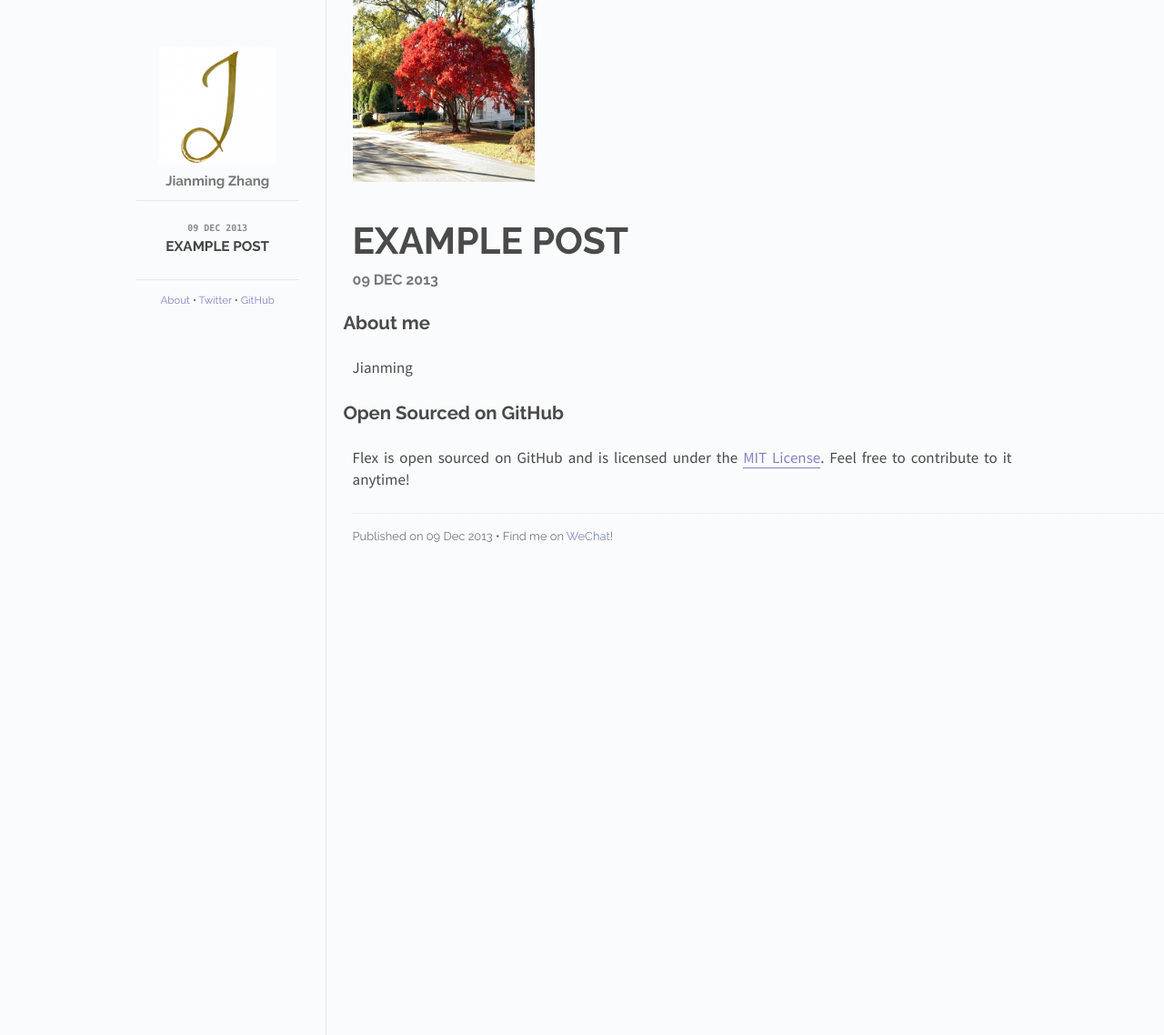
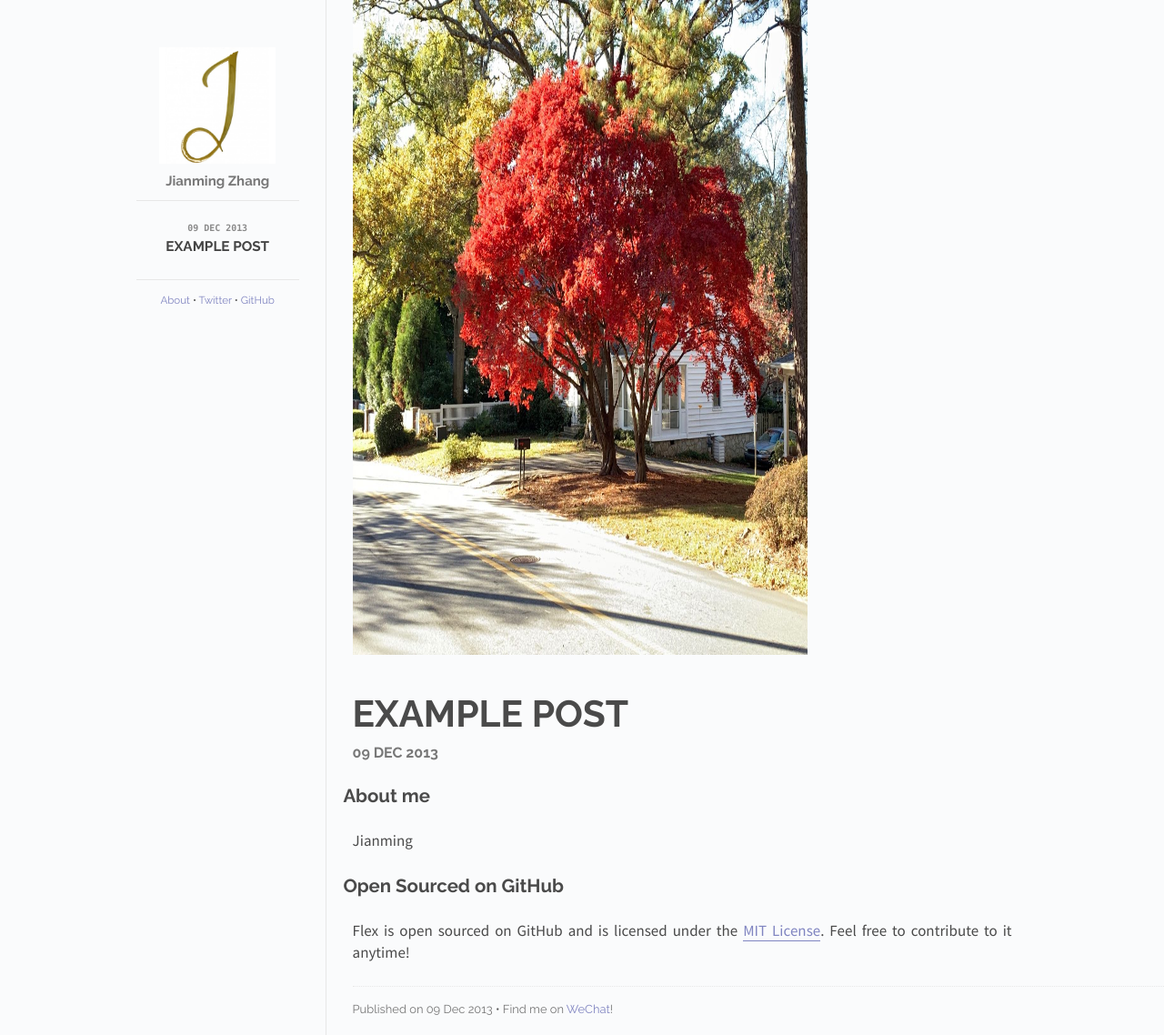
Before and after one commit to JmingZhang/jming.github.com, a Jekyll site: the page built from index.html, in a window 1280 px wide. Shown: the whole page at 91% size. Built offline with Jekyll 4.4.1, drawn with Linux system fonts in a browser that asks for light colours; Markdown is read by kramdown in place of the engine named in the settings.

Commit message:
adjust cover size2

```diff
--- a/_includes/post.html
+++ b/_includes/post.html
@@ -4,7 +4,7 @@
   </div>
   <div id="post-info">
     <div id="cover-photo-container">
-      <img id="cover-photo" src="/images/{{ page.cover }}" height="200" width="200">
+      <img id="cover-photo" src="/images/{{ page.cover }}" height="720" width="500">
     </div>
     <div id="info-container">
       <h1 id="title">{{ page.title }}</h1>
```
